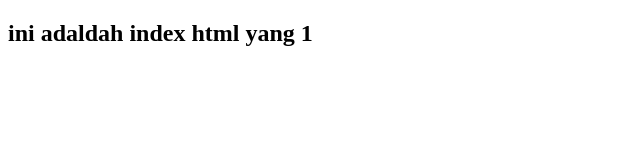
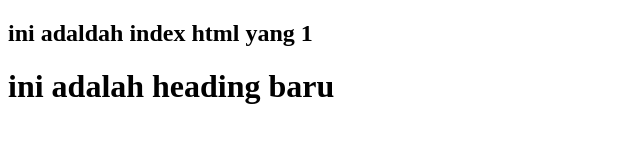
Before and after one commit to whoSyafii/31_msyaf, a plain HTML site: page index.html in a window 1280 px wide. Shown: the whole page, without its empty margins (0-640 px from the left). Drawn offline with Linux system fonts and the light colour scheme.

Commit message:
menamabhkan heading ke index.html

```diff
--- a/index.html
+++ b/index.html
@@ -7,5 +7,6 @@
 </head>
 <body>
     <h2>ini adaldah index html yang 1</h2>
+    <h1>ini adalah heading baru</h1>
 </body>
 </html>
```
